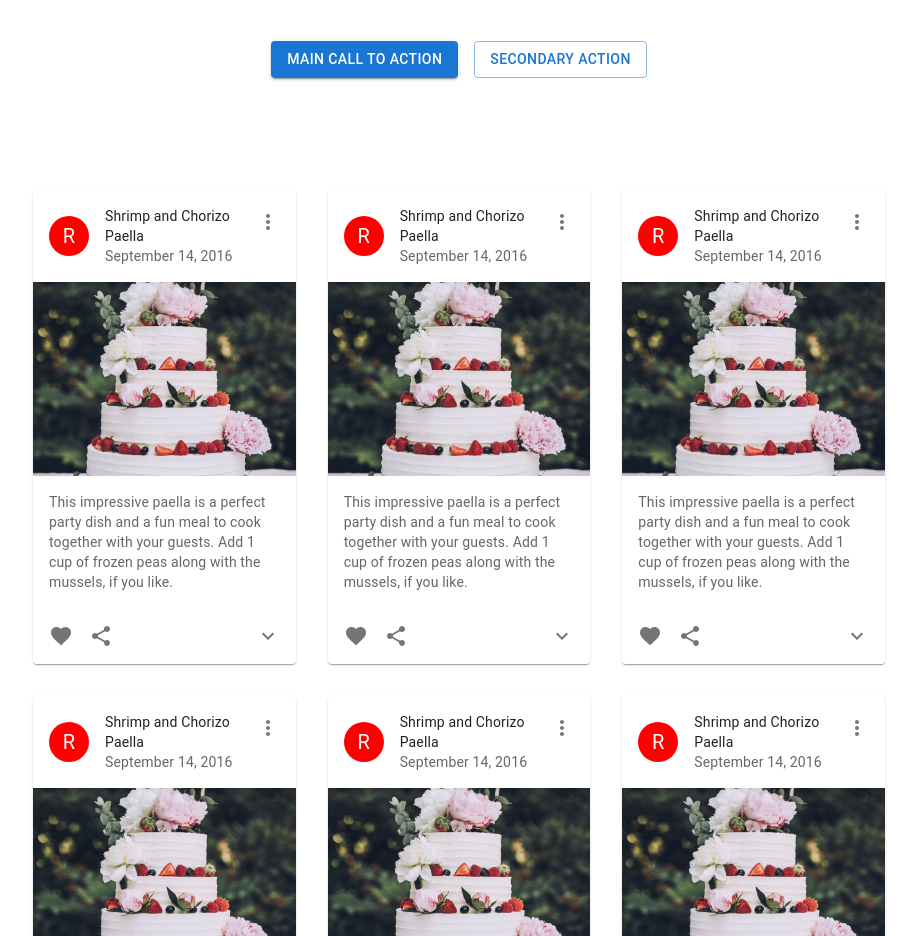
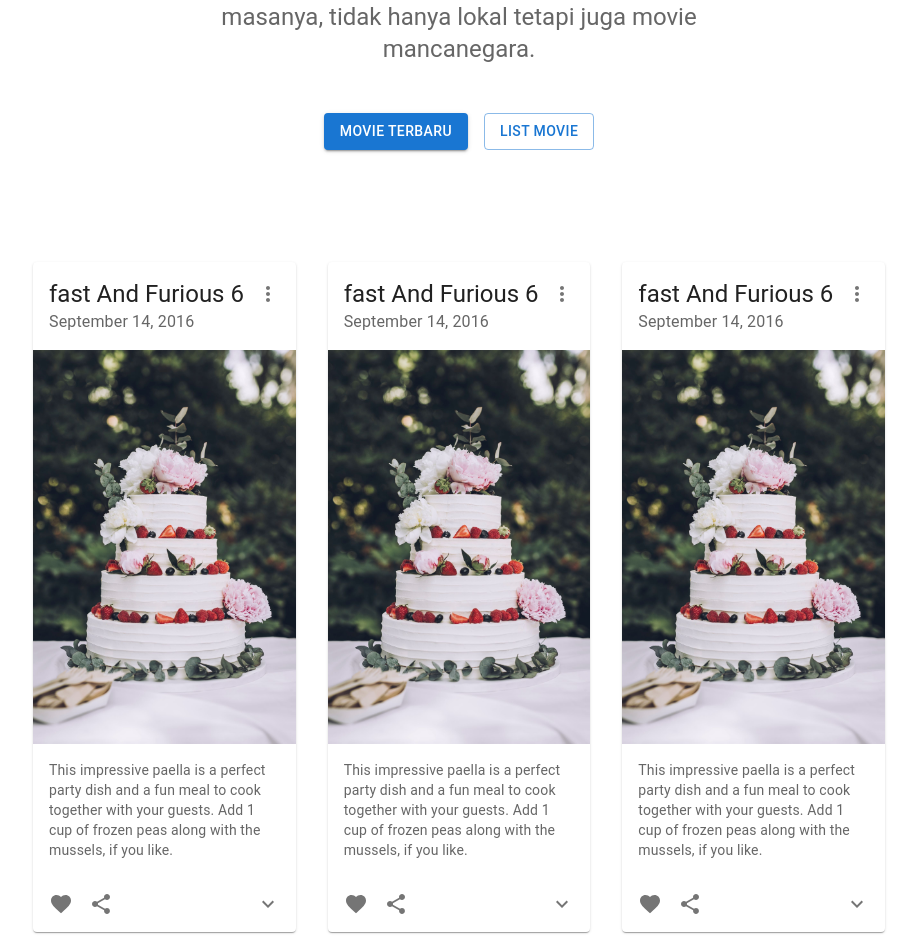
Before and after one commit to RioAldie/GetMovie, a Next.js app: page / in a window 1280 px wide. Shown: the part 356-1292 px from the top of the page, without its empty margins (181-1098 px from the left). Built offline with nearby package versions, Linux system fonts and the light colour scheme.

Commit message:
edit template

```diff
--- /dev/null
+++ b/components/moleculs/Movieitem/index.tsx
@@ -0,0 +1,111 @@
+import { Avatar, Card, CardActions, CardContent, CardHeader, CardMedia, Grid, styled, Typography } from "@mui/material";
+import IconButton, { IconButtonProps } from '@mui/material/IconButton';
+import Collapse from '@mui/material/Collapse';
+import MoreVertIcon from '@mui/icons-material/MoreVert';
+import FavoriteIcon from '@mui/icons-material/Favorite';
+import ShareIcon from '@mui/icons-material/Share';
+import ExpandMoreIcon from '@mui/icons-material/ExpandMore';
+import { useState } from "react";
+
+interface ExpandMoreProps extends IconButtonProps  {
+    expand: boolean;
+  }
+const ExpandMore = styled((props: ExpandMoreProps) => {
+    const { expand, ...other } = props;
+    return <IconButton {...other} />;
+  })(({ theme, expand }) => ({
+    transform: !expand ? 'rotate(0deg)' : 'rotate(180deg)',
+    marginLeft: 'auto',
+    transition: theme.transitions.create('transform', {
+      duration: theme.transitions.duration.shortest,
+    }),
+}));
+interface MovieItemProps{
+    card: number
+}
+const MovieItem = (props: MovieItemProps) =>{
+    const [expanded, setExpanded] = useState(false);
+    const {card} = props;
+
+    const handleExpandClick = () => {
+        setExpanded(!expanded);
+    };
+    return(
+    <>
+
+              <Card sx={{ height: '100%', display: 'flex', flexDirection: 'column' }}>
+              <CardHeader
+                action={
+                  <IconButton aria-label="settings">
+                    <MoreVertIcon />
+                  </IconButton>
+                }
+                title="fast And Furious 6"
+                subheader="September 14, 2016"
+                sx={{fontSize: '16px'}}
+              />
+              <CardMedia
+                component="img"
+                sx={{height:'100%'}}
+                image="/image/wedding-cake.jpg"
+                alt="Paella dish"
+              />
+              <CardContent>
+                <Typography variant="body2" color="text.secondary">
+                  This impressive paella is a perfect party dish and a fun meal to cook
+                  together with your guests. Add 1 cup of frozen peas along with the mussels,
+                  if you like.
+                </Typography>
+              </CardContent>
+              <CardActions disableSpacing>
+                <IconButton aria-label="add to favorites">
+                  <FavoriteIcon />
+                </IconButton>
+                <IconButton aria-label="share">
+                  <ShareIcon />
+                </IconButton>
+                <ExpandMore
+                    expand={expanded}
+                    onClick={handleExpandClick}
+                    aria-expanded={expanded}
+                    aria-label="show more"
+                    >
+                    <ExpandMoreIcon />
+                </ExpandMore>
+              </CardActions>
+              <Collapse in={expanded} timeout="auto" unmountOnExit>
+                <CardContent>
+                  <Typography paragraph>Method:</Typography>
+                  <Typography paragraph>
+                    Heat 1/2 cup of the broth in a pot until simmering, add saffron and set
+                    aside for 10 minutes.
+                  </Typography>
+                  <Typography paragraph>
+                    Heat oil in a (14- to 16-inch) paella pan or a large, deep skillet over
+                    medium-high heat. Add chicken, shrimp and chorizo, and cook, stirring
+                    occasionally until lightly browned, 6 to 8 minutes. Transfer shrimp to a
+                    large plate and set aside, leaving chicken and chorizo in the pan. Add
+                    pimentón, bay leaves, garlic, tomatoes, onion, salt and pepper, and cook,
+                    stirring often until thickened and fragrant, about 10 minutes. Add
+                    saffron broth and remaining 4 1/2 cups chicken broth; bring to a boil.
+                  </Typography>
+                  <Typography paragraph>
+                    Add rice and stir very gently to distribute. Top with artichokes and
+                    peppers, and cook without stirring, until most of the liquid is absorbed,
+                    15 to 18 minutes. Reduce heat to medium-low, add reserved shrimp and
+                    mussels, tucking them down into the rice, and cook again without
+                    stirring, until mussels have opened and rice is just tender, 5 to 7
+                    minutes more. (Discard any mussels that don&apos;t open.)
+                  </Typography>
+                  <Typography>
+                    Set aside off of the heat to let rest for 10 minutes, and then serve.
+                  </Typography>
+                </CardContent>
+              </Collapse>
+              </Card>
+
+    </>
+    )
+}
+
+export default MovieItem;
--- a/components/organisms/body/index.tsx
+++ b/components/organisms/body/index.tsx
@@ -22,6 +22,8 @@ import Container from '@mui/material/Container';
 import Link from '@mui/material/Link';
 import { createTheme, ThemeProvider } from '@mui/material/styles';
 import { Avatar, CardHeader, styled } from '@mui/material';
+import MovieItem from '../../moleculs/Movieitem';
+import Footer from '../footer';
 
 function Copyright() {
   return (
@@ -79,12 +81,10 @@ export default function Body() {
               color="text.primary"
               gutterBottom
             >
-              Album layout
+              Get Movie Favoritmu Sekarang juga
             </Typography>
             <Typography variant="h5" align="center" color="text.secondary" paragraph>
-              Something short and leading about the collection below—its contents,
-              the creator, etc. Make it short and sweet, but not too short so folks
-              don&apos;t simply skip over it entirely.
+              Getmovie membantu kamu menemukan movie terbaru maupun movie classic terpopuler pada masanya, tidak hanya lokal tetapi juga movie mancanegara.
             </Typography>
             <Stack
               sx={{ pt: 4 }}
@@ -92,8 +92,8 @@ export default function Body() {
               spacing={2}
               justifyContent="center"
             >
-              <Button variant="contained">Main call to action</Button>
-              <Button variant="outlined">Secondary action</Button>
+              <Button variant="contained">Movie Terbaru</Button>
+              <Button variant="outlined">List Movie</Button>
             </Stack>
           </Container>
         </Box>
@@ -101,101 +101,15 @@ export default function Body() {
           {/* End hero unit */}
           <Grid container spacing={4}>
             {cards.map((card) => (
-            <Grid item key={card} xs={12} sm={6} md={4}>
-              <Card sx={{ maxWidth: 345 }}>
-              <CardHeader
-                avatar={
-                  <Avatar sx={{ bgcolor: 'red' }} aria-label="recipe">
-                    R
-                  </Avatar>
-                }
-                action={
-                  <IconButton aria-label="settings">
-                    <MoreVertIcon />
-                  </IconButton>
-                }
-                title="Shrimp and Chorizo Paella"
-                subheader="September 14, 2016"
-              />
-              <CardMedia
-                component="img"
-                height="194"
-                image="/image/wedding-cake.jpg"
-                alt="Paella dish"
-              />
-              <CardContent>
-                <Typography variant="body2" color="text.secondary">
-                  This impressive paella is a perfect party dish and a fun meal to cook
-                  together with your guests. Add 1 cup of frozen peas along with the mussels,
-                  if you like.
-                </Typography>
-              </CardContent>
-              <CardActions disableSpacing>
-                <IconButton aria-label="add to favorites">
-                  <FavoriteIcon />
-                </IconButton>
-                <IconButton aria-label="share">
-                  <ShareIcon />
-                </IconButton>
-                <ExpandMore
-                    expand={expanded}
-                    onClick={handleExpandClick}
-                    aria-expanded={expanded}
-                    aria-label="show more"
-                    >
-                    <ExpandMoreIcon />
-                </ExpandMore>
-              </CardActions>
-              <Collapse in={expanded} timeout="auto" unmountOnExit>
-                <CardContent>
-                  <Typography paragraph>Method:</Typography>
-                  <Typography paragraph>
-                    Heat 1/2 cup of the broth in a pot until simmering, add saffron and set
-                    aside for 10 minutes.
-                  </Typography>
-                  <Typography paragraph>
-                    Heat oil in a (14- to 16-inch) paella pan or a large, deep skillet over
-                    medium-high heat. Add chicken, shrimp and chorizo, and cook, stirring
-                    occasionally until lightly browned, 6 to 8 minutes. Transfer shrimp to a
-                    large plate and set aside, leaving chicken and chorizo in the pan. Add
-                    pimentón, bay leaves, garlic, tomatoes, onion, salt and pepper, and cook,
-                    stirring often until thickened and fragrant, about 10 minutes. Add
-                    saffron broth and remaining 4 1/2 cups chicken broth; bring to a boil.
-                  </Typography>
-                  <Typography paragraph>
-                    Add rice and stir very gently to distribute. Top with artichokes and
-                    peppers, and cook without stirring, until most of the liquid is absorbed,
-                    15 to 18 minutes. Reduce heat to medium-low, add reserved shrimp and
-                    mussels, tucking them down into the rice, and cook again without
-                    stirring, until mussels have opened and rice is just tender, 5 to 7
-                    minutes more. (Discard any mussels that don&apos;t open.)
-                  </Typography>
-                  <Typography>
-                    Set aside off of the heat to let rest for 10 minutes, and then serve.
-                  </Typography>
-                </CardContent>
-              </Collapse>
-              </Card>
-            </Grid>
+                <Grid item key={card} xs={12} sm={6} md={4}>
+                <MovieItem card={card}/>
+                </Grid>
             ))}
           </Grid>
         </Container>
       </main>
       {/* Footer */}
-      <Box sx={{ bgcolor: 'background.paper', p: 6 }} component="footer">
-        <Typography variant="h6" align="center" gutterBottom>
-          Footer
-        </Typography>
-        <Typography
-          variant="subtitle1"
-          align="center"
-          color="text.secondary"
-          component="p"
-        >
-          Something here to give the footer a purpose!
-        </Typography>
-        <Copyright />
-      </Box>
+    <Footer/>
       {/* End footer */}
     </ThemeProvider>
   );
--- /dev/null
+++ b/components/organisms/footer/index.tsx
@@ -0,0 +1,21 @@
+import { Copyright } from "@mui/icons-material";
+import { Box, Typography } from "@mui/material";
+
+export default function Footer(){
+    return(<>
+        <Box sx={{ bgcolor: 'background.paper', p: 6 }} component="footer">
+        <Typography variant="h6" align="center" gutterBottom>
+          Footer
+        </Typography>
+        <Typography
+          variant="subtitle1"
+          align="center"
+          color="text.secondary"
+          component="p"
+        >
+          Something here to give the footer a purpose!
+        </Typography>
+        <Copyright />
+      </Box>
+    </>)
+}
```
